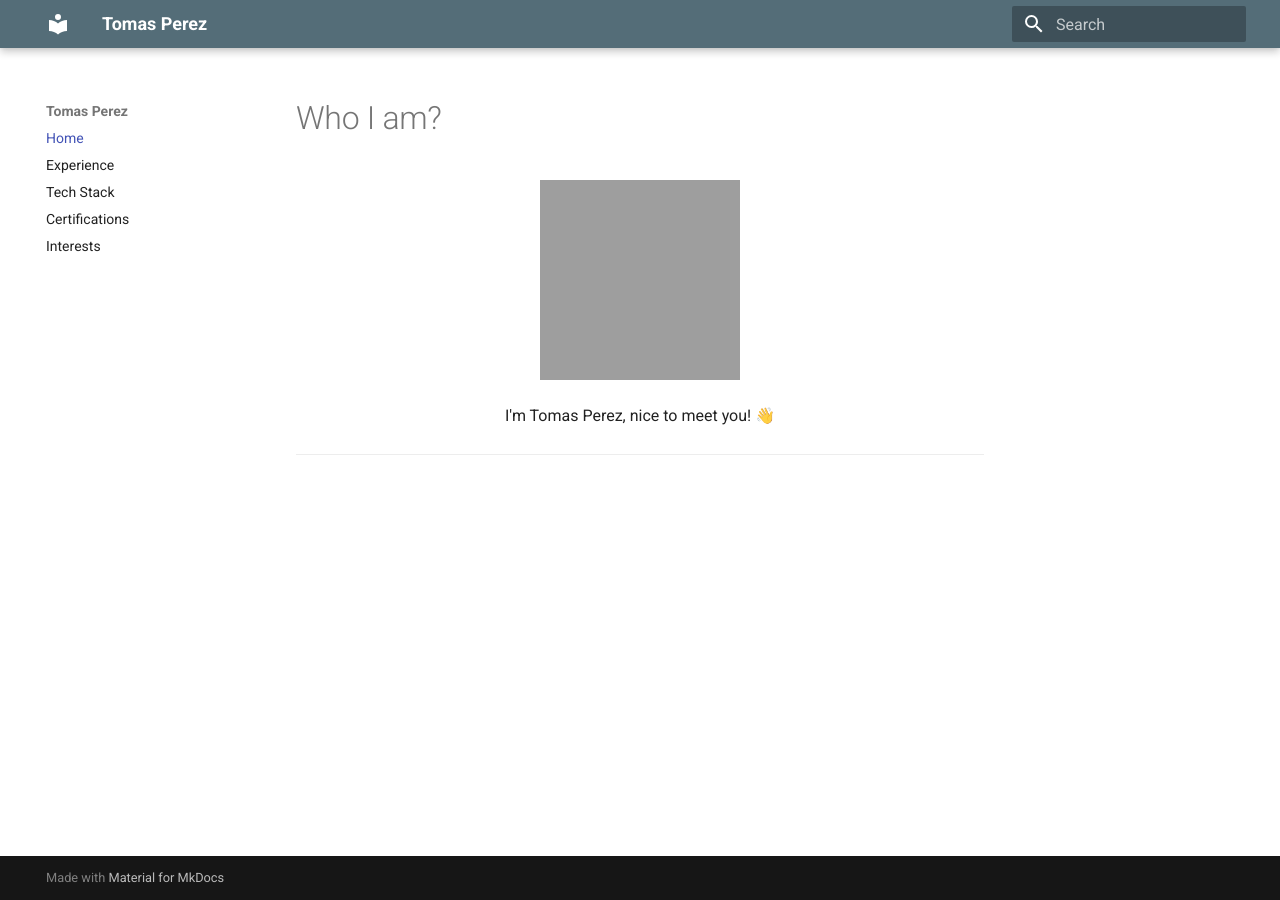
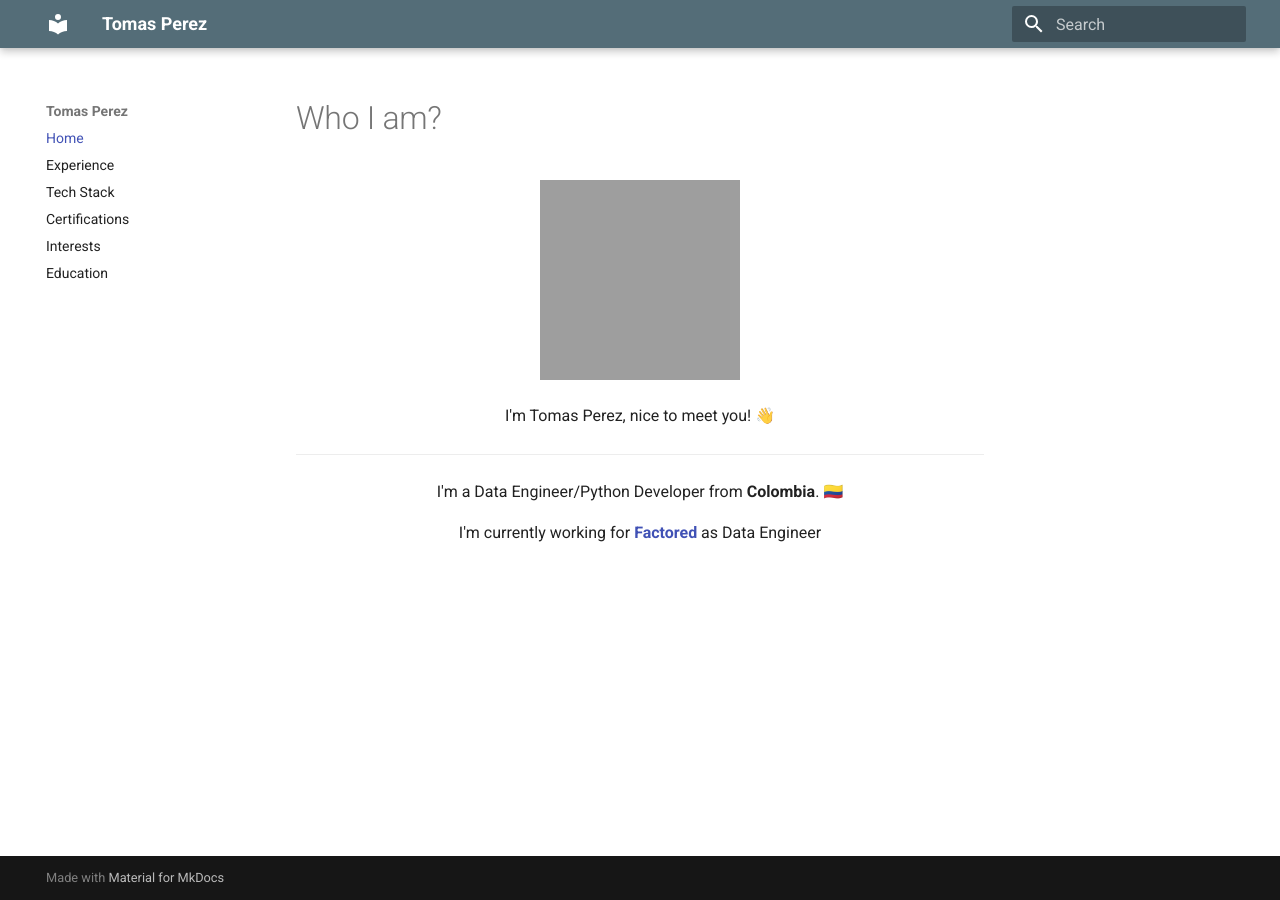
Before and after one commit to Tomperez98/blog, an MkDocs documentation site: the page built from docs/index.md, in a window 1280 px wide. Built offline with MkDocs 1.6.1 and Material for MkDocs 9.7.7, drawn with Linux system fonts in a browser that asks for light colours; grey boxes are pictures that could not be loaded.

Commit message:
Add education

```diff
--- a/docs/index.md
+++ b/docs/index.md
@@ -1,7 +1,18 @@
+<!-- markdownlint-disable MD033 -->
 # Who I am?
 
 <p align="center">
-  <img src="https://images.weserv.nl/?url=avatars.githubusercontent.com/u/72174660?v=4&h=300&w=300&fit=cover&mask=circle&maxage=7d" alt="The FastAPI Expert"/>
+  <img src="https://images.weserv.nl/?url=avatars.githubusercontent.com/u/72174660?v=4&h=300&w=300&fit=cover&mask=circle&maxage=7d" alt="Profile Photo"/>
   <p align="center">I'm Tomas Perez, nice to meet you! 👋</p>
 </p>
 ---
+<p align="center">
+I'm a Data Engineer/Python Developer from <b>Colombia</b>. 🇨🇴
+</p>
+
+<p align="center">
+I'm currently working for
+  <a href="https://www.linkedin.com/company/factoredai/mycompany/">
+    <b>Factored</b>
+  </a> as Data Engineer
+</p>
--- a/mkdocs.yml
+++ b/mkdocs.yml
@@ -13,3 +13,4 @@
   - Tech Stack: tech_stack.md
   - Certifications: certifications.md
   - Interests: interests.md
+  - Education: education.md
```
Also changed, not shown: docs/education.md (added, +1 -0 lines).
